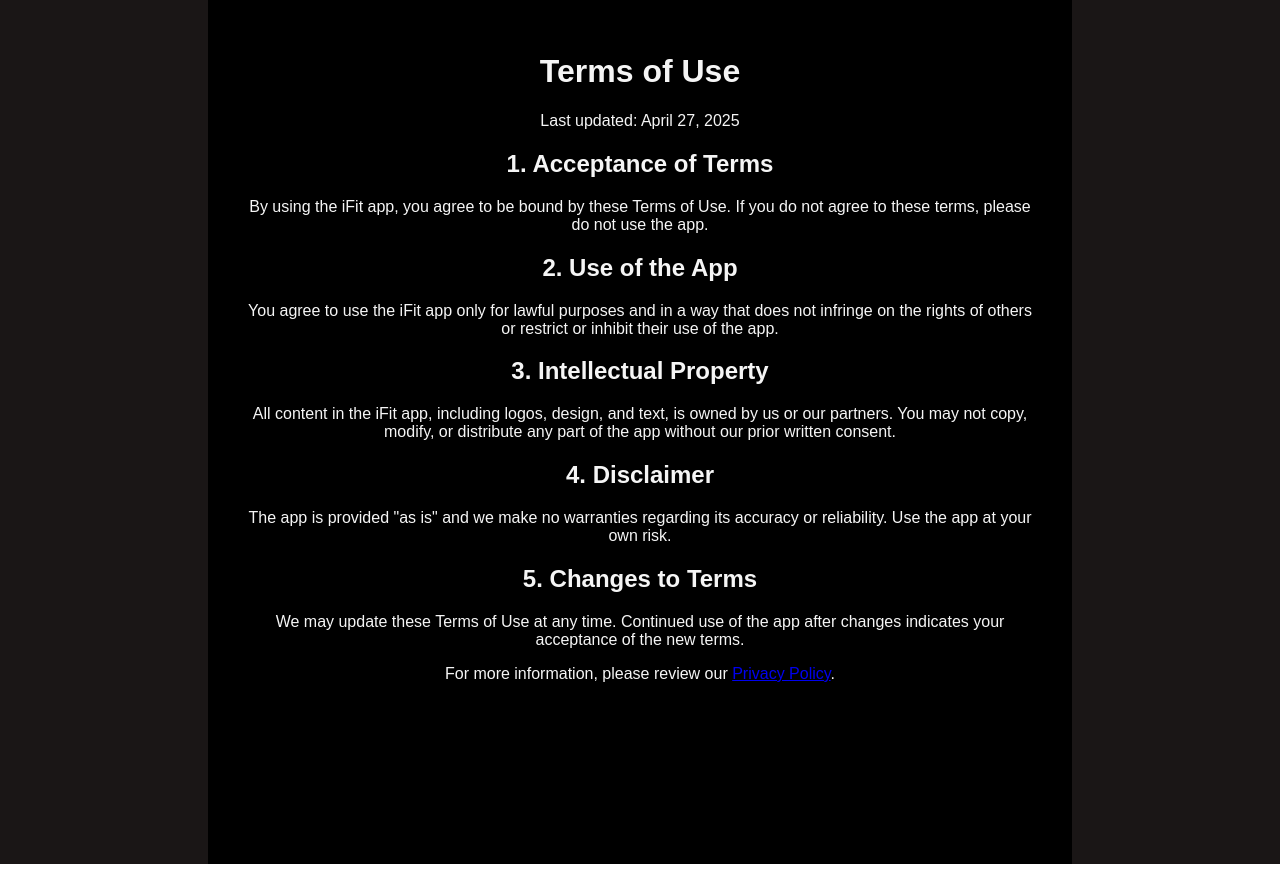
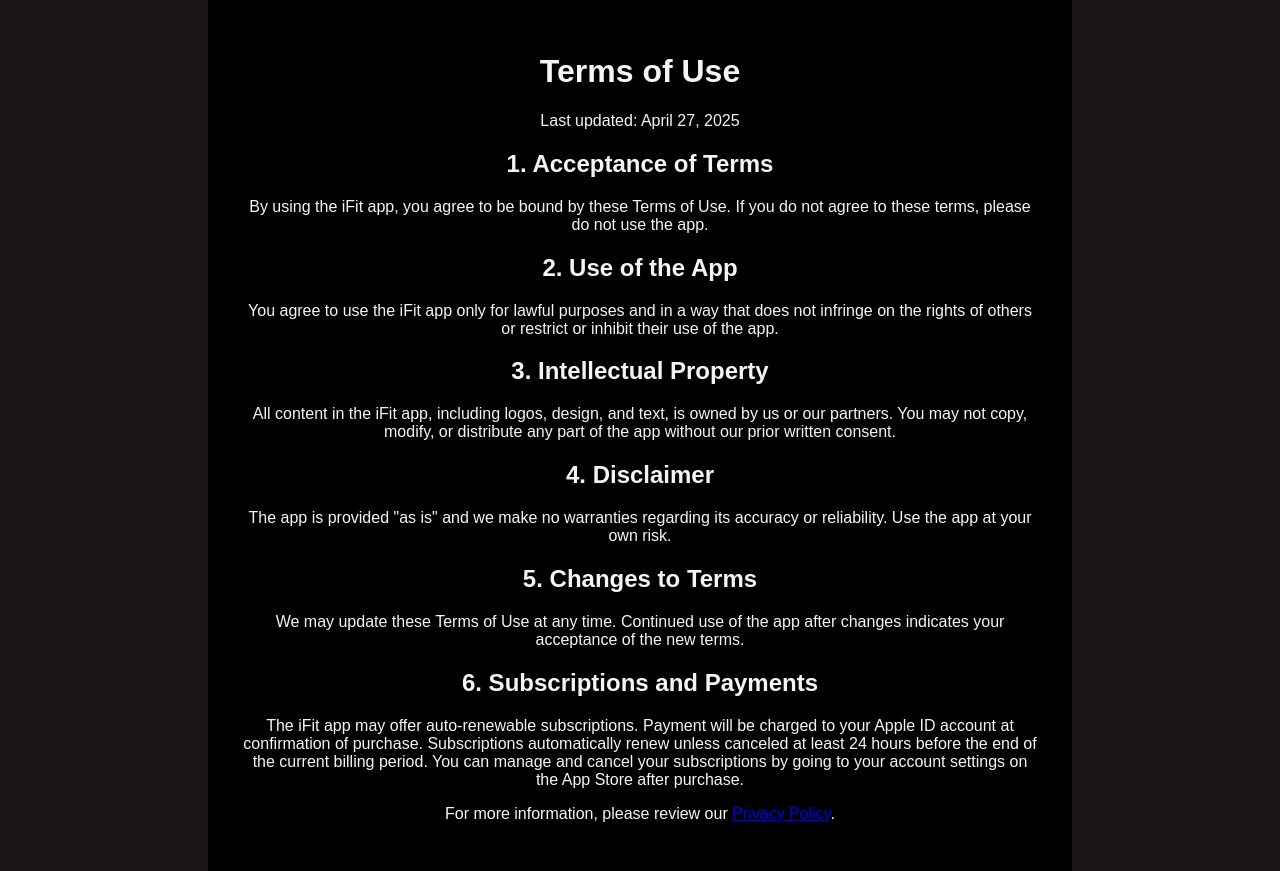
Before and after one commit to yonigolfor/ifit-website, a React (Create React App) app: page /terms-of-use in a window 1280 px wide. Built offline with nearby package versions, Linux system fonts and the light colour scheme.

Commit message:
added subscriptions section to terms of use

```diff
--- a/src/components/termsOfUse/termsOfUse.js
+++ b/src/components/termsOfUse/termsOfUse.js
@@ -45,6 +45,19 @@
         </p>
       </section>
 
+      <section className="mb-6">
+        <h2 className="text-xl font-semibold mb-2">6. Subscriptions and Payments</h2>
+        <p>
+          The iFit app may offer auto-renewable subscriptions.
+          Payment will be charged to your Apple ID account at confirmation of purchase.
+          Subscriptions automatically renew unless canceled at least 24 hours before the end of the
+          current billing period. You can manage and cancel your subscriptions by going to your
+          account settings on the App Store after purchase.
+        </p>
+      </section>
+
+
+
       <section className="mt-10">
         <p className="text-sm text-gray-500">
           For more information, please review our <a href="/privacy-policy" className="text-blue-600 underline">Privacy Policy</a>.
```
